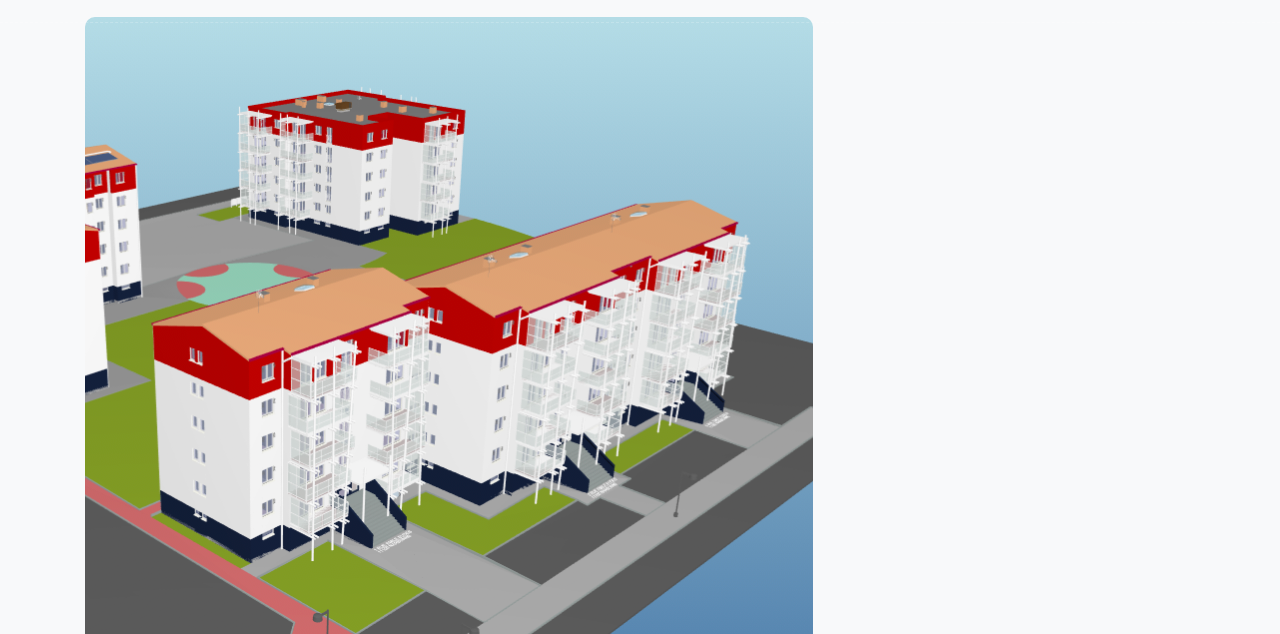
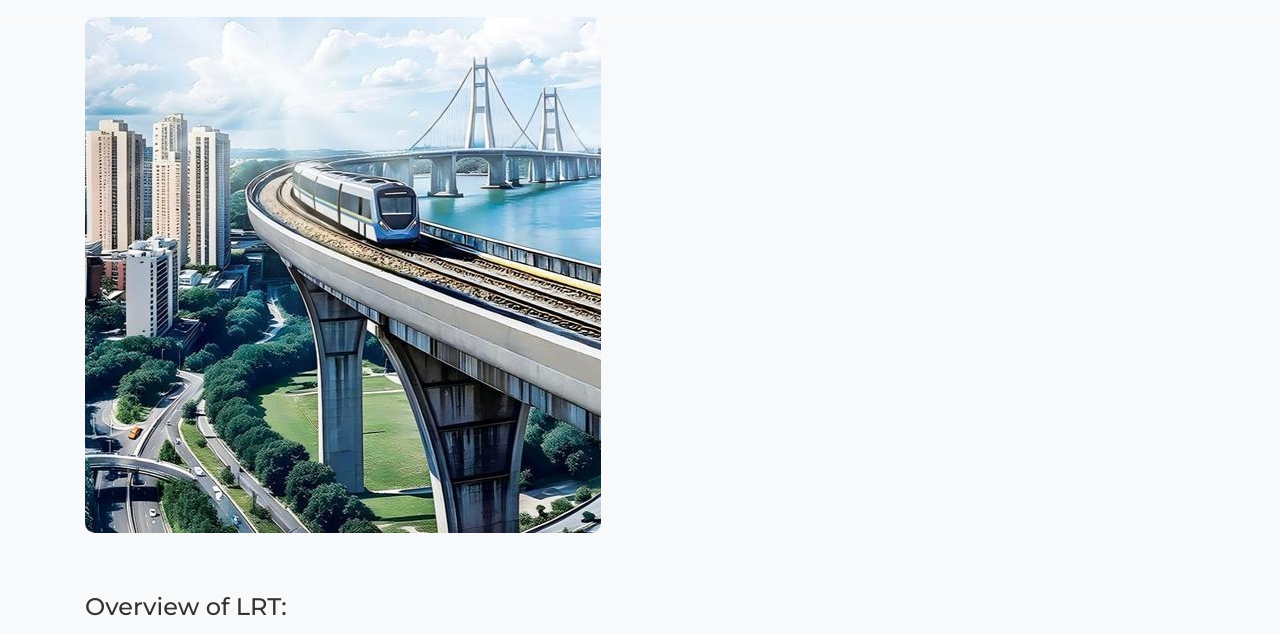
Before and after one commit to kulandaiyesu-bim/portfolio, a plain HTML site: page projects/project-lrt-pulau.html in a window 1280 px wide. Shown: the part 101-735 px from the top of the page. Drawn offline with nearby package versions, Linux system fonts and the light colour scheme.

Commit message:
Update project-lrt-pulau.html

```diff
--- a/projects/project-lrt-pulau.html
+++ b/projects/project-lrt-pulau.html
@@ -231,7 +231,7 @@
             <div class="row">
                 <div class="col-lg-12">
                     <h2>The Mutiara Line LRT</h2>
-                    <img src="../img/portfolio-6.jpg" alt="The Mutiara Line LRT" class="project-img">
+                    <img src="../img/portfolio-2.jpg" alt="The Mutiara Line LRT" class="project-img">
 
                     <h3>Overview of LRT:</h3>
                     <p>
```
